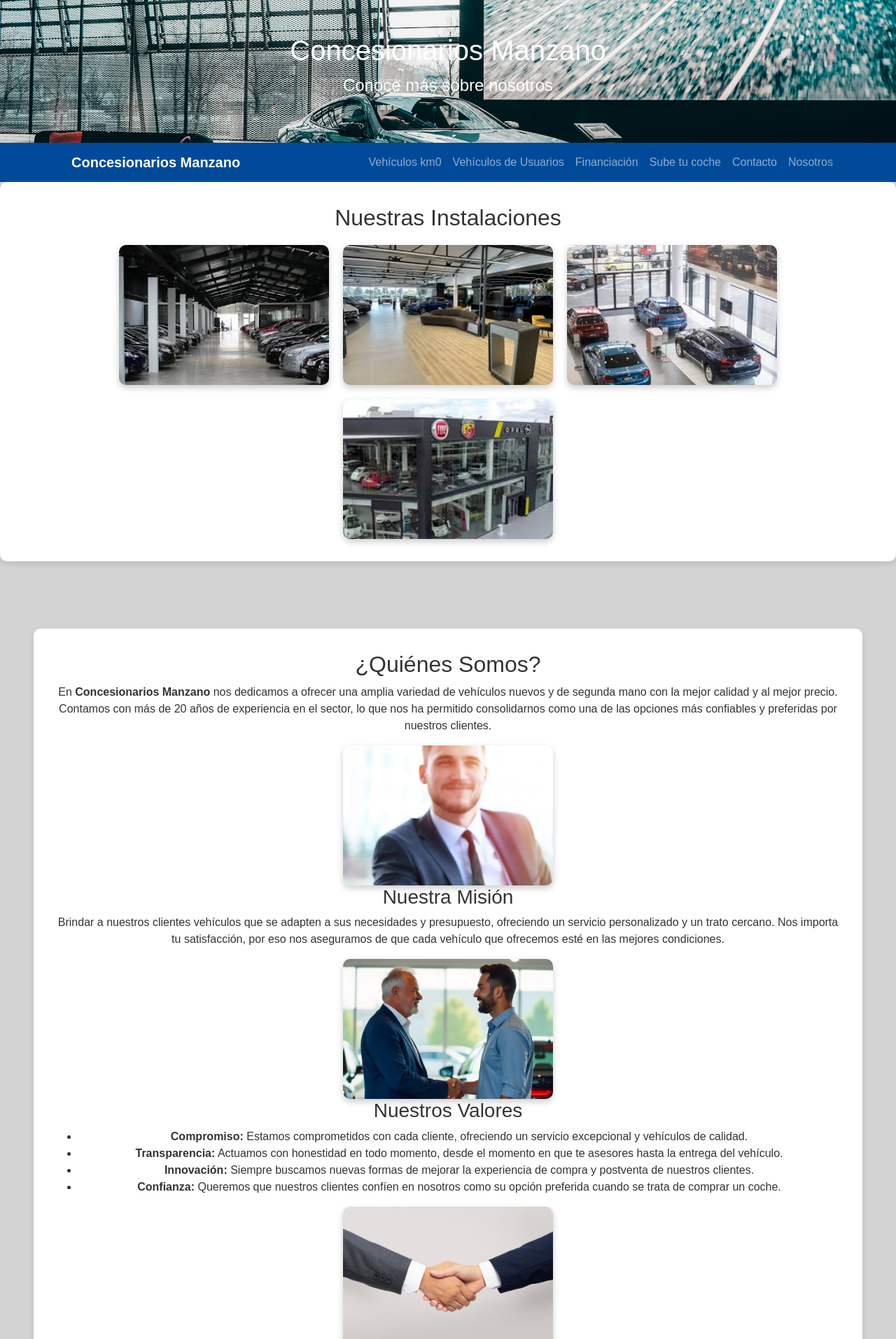
After one commit to AlbertoManzano04/Proyecto, a PHP site: page /nosotros.php in a window 1280 px wide. The commit adds this page. Shown: the top 1913 px of the page at 70% size. Run offline with PHP 8.4, Linux system fonts and the light colour scheme.

Commit message:
creado la seccionde nosotros.php provisional con imagenes añadidas

```diff
--- /dev/null
+++ b/nosotros.php
@@ -0,0 +1,161 @@
+<!DOCTYPE html>
+<html lang="es">
+<head>
+    <meta charset="UTF-8">
+    <meta name="viewport" content="width=device-width, initial-scale=1.0">
+    <title>Nosotros - Concesionarios Manzano</title>
+
+    <link href="https://cdn.jsdelivr.net/npm/bootstrap@5.3.0/dist/css/bootstrap.min.css" rel="stylesheet">
+
+    <style>
+        body {
+            font-family: Arial, sans-serif;
+            color: #333;
+            background-color: lightgray;
+        }
+        h2{
+            text-align: center;
+        }
+        header {
+            background: url('./images/concesionario1.jpg') no-repeat center/cover;
+            color: white;
+            padding: 3rem 0;
+            text-align: center;
+            font-size: 1.5rem;
+        }
+
+        nav {
+            background-color: #004A99;
+        }
+        nav a {
+            color: white;
+            font-weight: bold;
+            padding: 15px 20px;
+            display: inline-block;
+            text-decoration: none;
+        }
+        nav a:hover {
+            background-color: #0066CC;
+            border-radius: 5px;
+        }
+
+        main {
+            padding: 3rem;
+            text-align: center;
+        }
+        section {
+            margin-bottom: 3rem;
+            padding: 2rem;
+            background: white;
+            border-radius: 10px;
+            box-shadow: 0px 4px 10px rgba(0, 0, 0, 0.1);
+        }
+
+        .imagenes-container {
+            display: flex;
+            justify-content: center;
+            align-items: center;
+            gap: 20px;
+            flex-wrap: wrap;
+            margin-top: 20px;
+        }
+
+        .imagenes-container img,
+        .imagenesValores img,
+        main img {
+            width: 300px;
+            height: 200px;
+            object-fit: cover;
+            border-radius: 10px;
+            box-shadow: 0px 4px 10px rgba(0, 0, 0, 0.2);
+        }
+
+        /* Estilos del carrusel */
+        .carousel-item img {
+            width: 400px;
+            height: 300px;
+            object-fit: cover;
+            border-radius: 10px;
+        }
+    </style>
+</head>
+<body>
+
+<header>
+    <h1>Concesionarios Manzano</h1>
+    <p>Conoce más sobre nosotros</p>
+</header>
+
+<nav class="navbar navbar-expand-lg navbar-dark">
+    <div class="container">
+        <a class="navbar-brand" href="index.php">Concesionarios Manzano</a>
+        <div class="collapse navbar-collapse">
+            <ul class="navbar-nav ms-auto">
+                <li class="nav-item"><a href="vehiculos.php" class="nav-link">Vehículos km0</a></li>
+                <li class="nav-item"><a href="vehiculosUsuarios.php" class="nav-link">Vehículos de Usuarios</a></li>
+                <li class="nav-item"><a href="financiacion.php" class="nav-link">Financiación</a></li>
+                <li class="nav-item"><a href="subeTuCoche.php" class="nav-link">Sube tu coche</a></li>
+                <li class="nav-item"><a href="contacto.php" class="nav-link">Contacto</a></li>
+                <li class="nav-item"><a href="nosotros.php" class="nav-link">Nosotros</a></li>
+            </ul>
+        </div>
+    </div>
+</nav>
+
+<section>
+    <h2>Nuestras Instalaciones</h2>
+    <div class="imagenes-container">
+        <div><img src="./images/instalacion1.jpeg" alt="Instalación 1"></div>
+        <div><img src="./images/instalacion2.jpeg" alt="Instalación 2"></div>
+        <div><img src="./images/instalacion3.jpeg" alt="Instalación 3"></div>
+        <div><img src="./images/instalacion4.jpeg" alt="Instalación 4"></div>
+    </div>
+</section>
+
+<main>
+    <section>
+        <h2>¿Quiénes Somos?</h2>
+        <p>En <strong>Concesionarios Manzano</strong> nos dedicamos a ofrecer una amplia variedad de vehículos nuevos y de segunda mano con la mejor calidad y al mejor precio. Contamos con más de 20 años de experiencia en el sector, lo que nos ha permitido consolidarnos como una de las opciones más confiables y preferidas por nuestros clientes.</p>
+        <img src="./images/quienesSomos.jpg" style="object-position: center 10%;" alt="">
+        <h3>Nuestra Misión</h3>
+        <p>Brindar a nuestros clientes vehículos que se adapten a sus necesidades y presupuesto, ofreciendo un servicio personalizado y un trato cercano. Nos importa tu satisfacción, por eso nos aseguramos de que cada vehículo que ofrecemos esté en las mejores condiciones.</p>
+        <img src="./images/IA.png" style="object-position: center 35%;" alt="">
+        <h3>Nuestros Valores</h3>
+        <ul>
+            <li><strong>Compromiso:</strong> Estamos comprometidos con cada cliente, ofreciendo un servicio excepcional y vehículos de calidad.</li>
+            <li><strong>Transparencia:</strong> Actuamos con honestidad en todo momento, desde el momento en que te asesores hasta la entrega del vehículo.</li>
+            <li><strong>Innovación:</strong> Siempre buscamos nuevas formas de mejorar la experiencia de compra y postventa de nuestros clientes.</li>
+            <li><strong>Confianza:</strong> Queremos que nuestros clientes confíen en nosotros como su opción preferida cuando se trata de comprar un coche.</li>
+        </ul>
+            <img src="./images/compromiso.jpg" alt="">
+        <h3>Nuestro Equipo</h3>
+        <p>Contamos con un equipo altamente cualificado y apasionado por el mundo del motor. Desde nuestros asesores hasta nuestro equipo de taller, trabajamos con dedicación para ofrecerte el mejor servicio.</p>
+        <section>
+        <h2>Conoce a nuestro equipo</h2>
+        <<div id="carouselEquipo" class="carousel slide" data-bs-ride="carousel">
+    <div class="carousel-inner">
+        <div class="carousel-item active">
+            <img src="./images/equipo1.jpg" class="d-block mx-auto" alt="Miembro del equipo 1">
+        </div>
+        <div class="carousel-item">
+            <img src="./images/equipo2.jpg" class="d-block mx-auto" alt="Miembro del equipo 2">
+        </div>
+        <div class="carousel-item">
+            <img src="./images/equipo3.jpg" class="d-block mx-auto" alt="Miembro del equipo 3">
+        </div>
+    </div>
+    <button class="carousel-control-prev" type="button" data-bs-target="#carouselEquipo" data-bs-slide="prev">
+        <span class="carousel-control-prev-icon" aria-hidden="true"></span>
+    </button>
+    <button class="carousel-control-next" type="button" data-bs-target="#carouselEquipo" data-bs-slide="next">
+        <span class="carousel-control-next-icon" aria-hidden="true"></span>
+    </button>
+</div>
+    </section>
+        <h3>Visítanos</h3>
+        <p>Nos encantaría que nos visitaras. Nuestro concesionario está ubicado en el centro de la ciudad, donde podrás conocer a nuestro equipo, ver nuestra amplia oferta de vehículos y recibir asesoramiento personalizado.</p>
+    </section>
+</main>
+<script src="https://cdn.jsdelivr.net/npm/bootstrap@5.3.0/dist/js/bootstrap.bundle.min.js"></script>
+</body>
+</html>
```
Also changed, not shown: index.php (+11 -2 lines), images/IA.png (added), images/compromiso.jpg (added), images/equipo1.jpg (added), images/equipo2.jpg (added), images/equipo3.jpg (added), images/instalacion1.jpeg (added), images/instalacion2.jpeg (added), images/instalacion3.jpeg (added), images/instalacion4.jpeg (added), images/quienesSomos.jpg (added).
